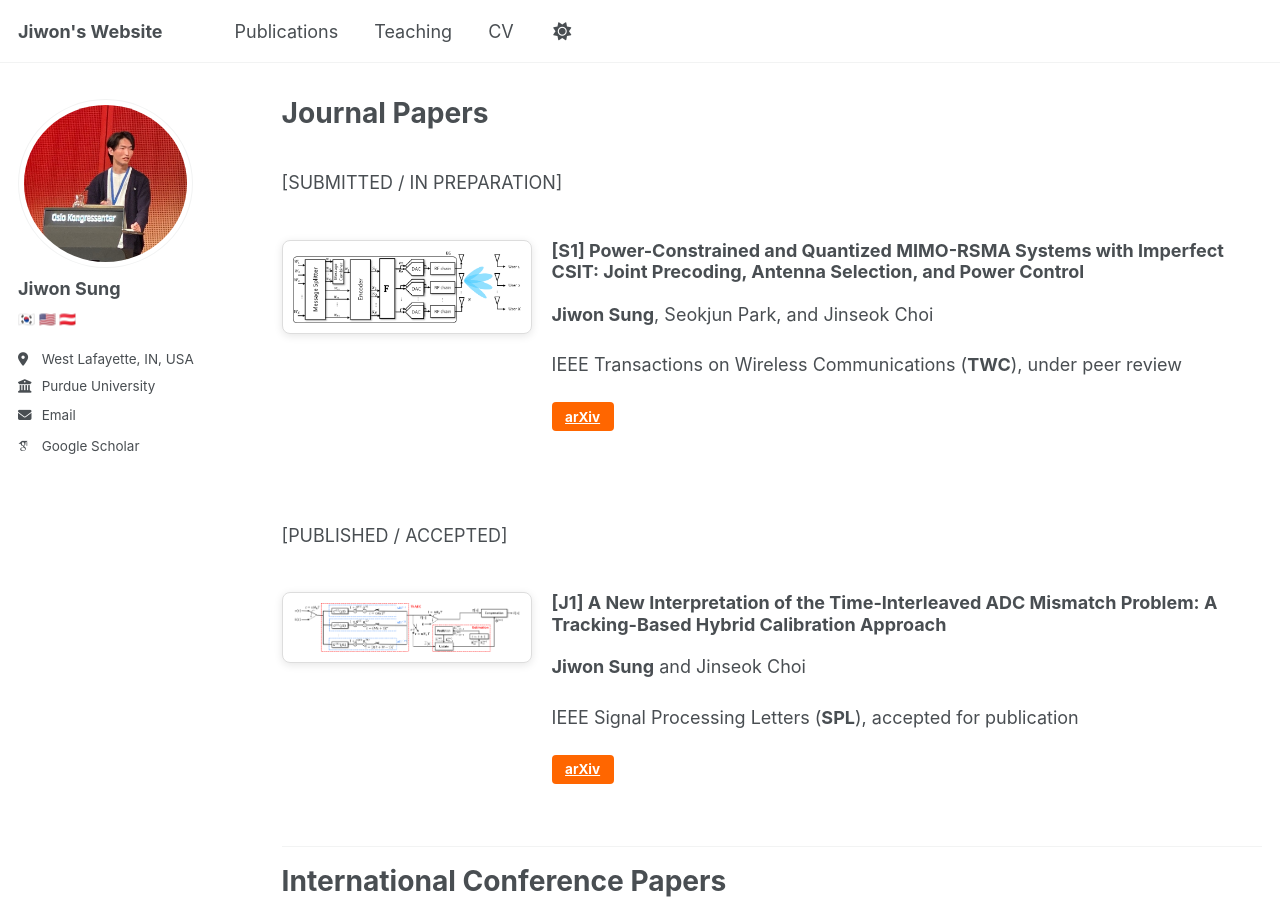
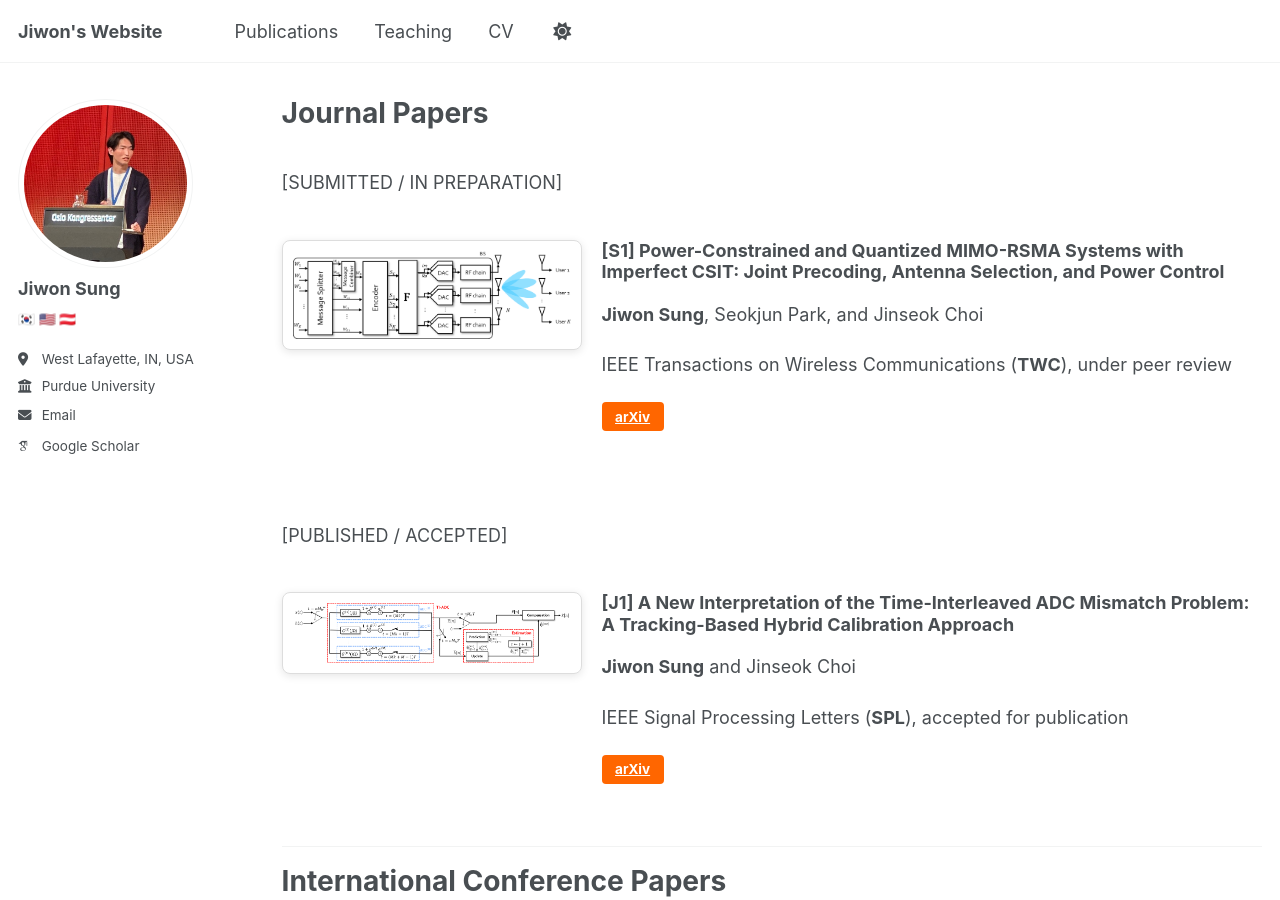
Before and after one commit to sunione/sunione.github.io, a Jekyll site: the page built from _pages/publications.md, in a window 1280 px wide and 900 px high. Built offline with Jekyll 4.4.1, drawn with Linux system fonts in a browser that asks for light colours; some web fonts are replaced.

Commit message:
publications.md

```diff
--- a/_pages/publications.md
+++ b/_pages/publications.md
@@ -33,7 +33,7 @@ author_profile: true
 
 
 <div style="display: flex; align-items: flex-start; margin-bottom: 30px;">
-  <img src="/images/J2_system_model.png" class="boxed-image" style="width: 250px; height: auto; margin-right: 20px; flex-shrink: 0;">
+  <img src="/images/J2_system_model.png" class="boxed-image" style="width: 300px; height: auto; margin-right: 20px; flex-shrink: 0;">
   <div>
     <h3 style="margin-top: 0;"> [S1] Power-Constrained and Quantized MIMO-RSMA Systems with Imperfect CSIT: Joint Precoding, Antenna Selection, and Power Control </h3>
     <p> <strong>Jiwon Sung</strong>, Seokjun Park, and Jinseok Choi </p>
@@ -56,7 +56,7 @@ author_profile: true
 
 
 <div style="display: flex; align-items: flex-start; margin-bottom: 30px;">
-  <img src="/images/J1_system_model.png" class="boxed-image" style="width: 250px; height: auto; margin-right: 20px; flex-shrink: 0;">
+  <img src="/images/J1_system_model.png" class="boxed-image" style="width: 300px; height: auto; margin-right: 20px; flex-shrink: 0;">
   <div>
     <h3 style="margin-top: 0;"> [J1] A New Interpretation of the Time-Interleaved ADC Mismatch Problem: A Tracking-Based Hybrid Calibration Approach </h3>
     <p> <strong>Jiwon Sung</strong> and Jinseok Choi </p>
```
